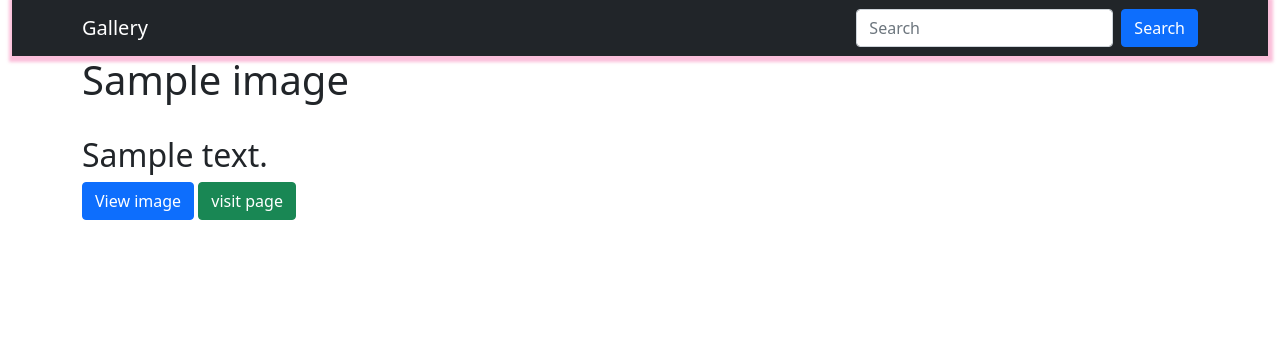
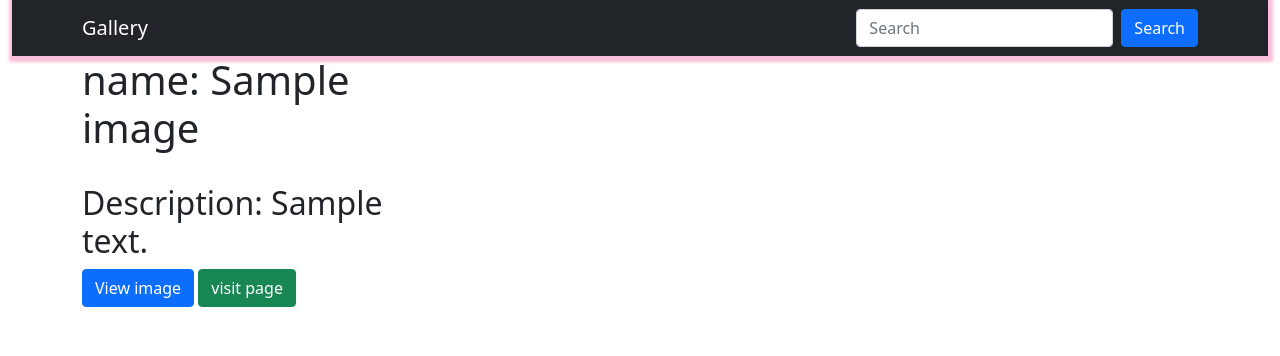
Before and after one commit to antonymburia/my-Gallery, a Django app: page /category/1 in a window 1280 px wide. Shown: the top 356 px of the page. Run offline with Django 3.2, Linux system fonts and the light colour scheme; tables that the repository leaves empty hold one stand-in row (values such as "Sample post"); grey boxes marked "Sample" are stand-in pictures; some libraries are stand-ins or nearby versions.

Commit message:
modify categories

```diff
--- a/mygallery/templates/categories.html
+++ b/mygallery/templates/categories.html
@@ -5,8 +5,8 @@
  <div class="row">
   <div class="col-md-4">
    {% for pic in photos %}
-   <h1> {{pic.name}} </h1> <br>
-   <h2> {{pic.description}} </h2>
+   <h1> name: {{pic.name}} </h1> <br>
+   <h2> Description: {{pic.description}} </h2>
 
    <button type="button" class="btn btn-primary" data-bs-toggle="modal" data-bs-target="#myModal">
     View image
```
